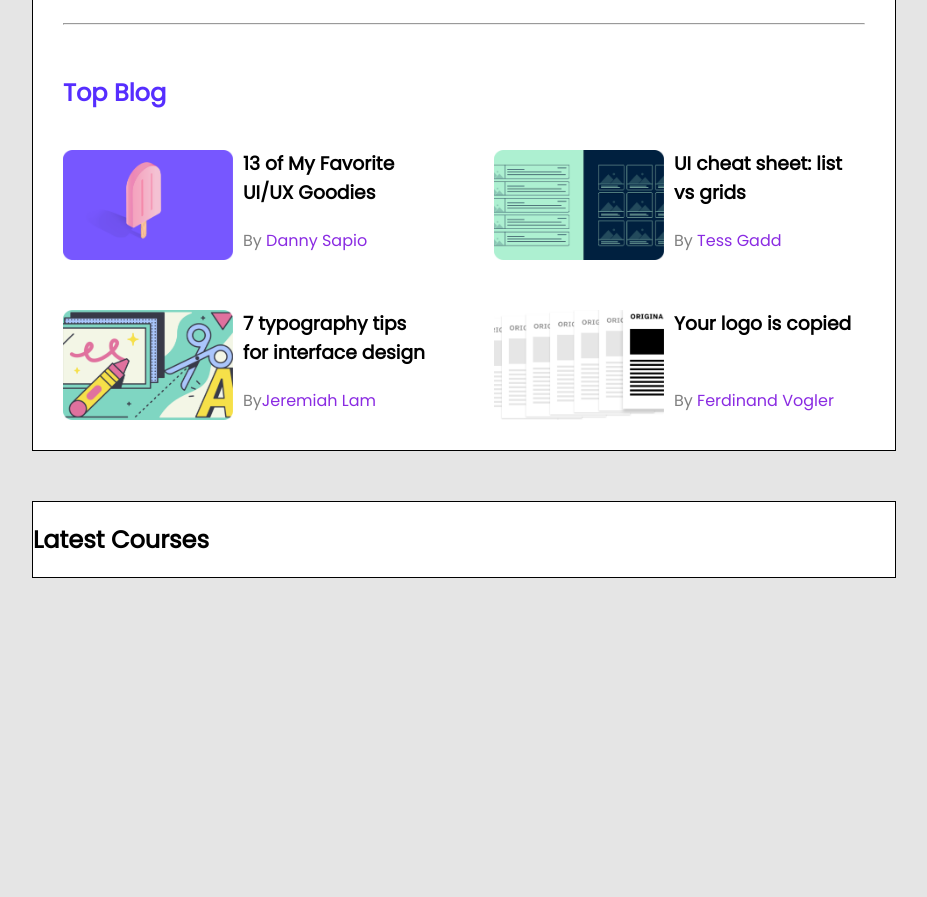
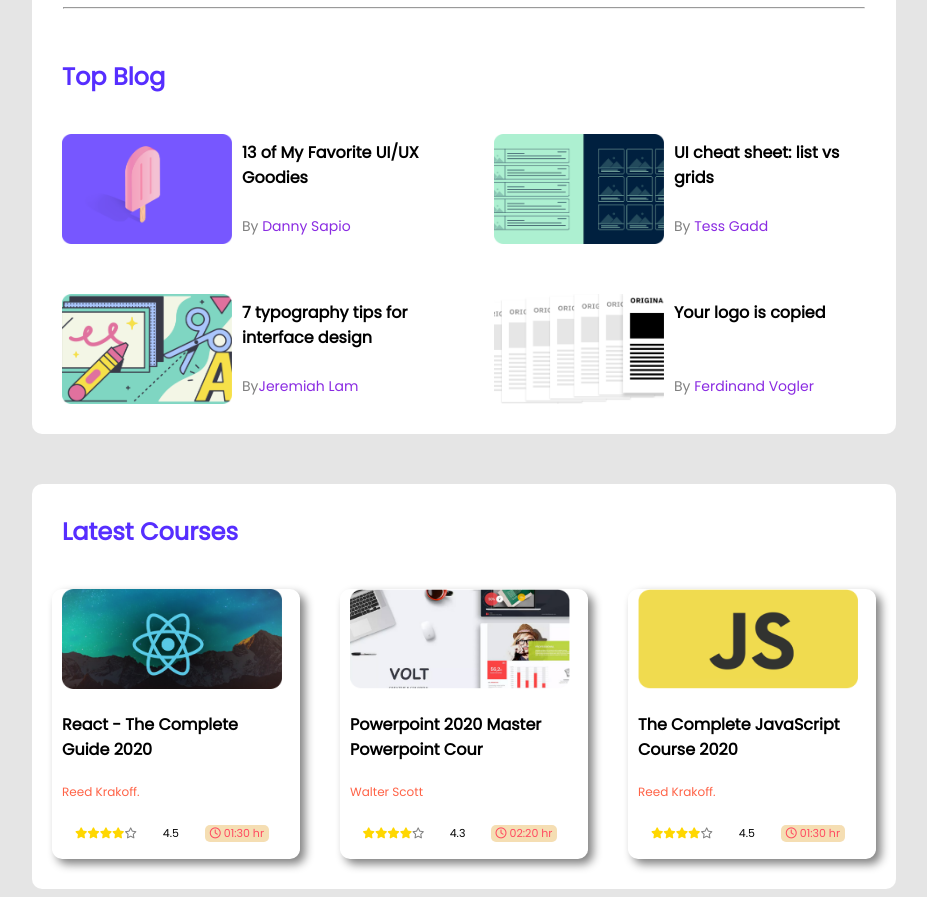
Before and after one commit to Faizul-Rien/responsive-website, a plain HTML site: page index.html in a window 1280 px wide. Shown: the part 420-1317 px from the top of the page, without its empty margins (176-1103 px from the left). Before the commit the page ends 1006 px from the top, so only its background shows below. Drawn offline with Linux system fonts and the light colour scheme.

Commit message:
add second section

```diff
--- a/Css/style.css
+++ b/Css/style.css
@@ -42,6 +42,7 @@ header{
     margin-top: 20px;
     margin-left: 450px;
     margin-bottom: 20px;
+    font-size: 14px;
 }
 .about{
     list-style: none;
@@ -52,6 +53,7 @@ header{
     margin-top: 20px;
     margin-left: 20px;
     margin-bottom: 20px;
+    font-size: 14px;
 }
 .works{
     list-style: none;
@@ -63,6 +65,7 @@ header{
     margin-left: 20px;
     margin-bottom: 20px;
     margin-right: 10px;
+    font-size: 14px;
 }
 nav > ul{
     display: flex;
@@ -73,10 +76,11 @@ nav > ul{
 }
 
 .first-container{
-    border: 1px solid black;
     margin-left: 200px;
     margin-right: 200px;
     background-color: white;
+    border-radius: 10px;
+
 }
 .players{
     display: grid;
@@ -92,15 +96,16 @@ nav > ul{
 }
 .top-players{
     margin-left: 30px;
-    margin-top: 30px;
+    margin-top: 50px;
     color: #562EFF;
+    padding-top: 30px;
 
 }
 .player{
     display: flex;
     align-items: center;
     margin-right: 20px;
-    font-size: 14px;
+    font-size: 12px;
     width: 250px;
     margin-bottom: 20px;
 }
@@ -137,20 +142,86 @@ hr{
 
 .name{
     color: blueviolet;
+    font-size: 14px;
 }
 
 .subject{
     width: 185px;
     height: 60px;
+    font-size: 16px;
+    padding-top: 10px;
 
 }.blog p{
     color:grey;
+    font-size: 14px;
 }
 
 .second-container{
-    border: 1px solid black;
     margin-left: 200px;
     margin-right: 200px;
     background-color: white;
     margin-top: 50px;
+    border-radius: 10px;
 }
+.courses{
+    display: flex;
+}
+.course img{
+    width: 220px;
+    height: 100px;
+}
+.course{
+    width: 250px;
+    height: 270px;
+    margin-left: 20px;
+    margin-top: 20px;
+    margin-bottom: 30px;
+    border-radius: 10px;
+    box-shadow: 5px 5px 10px grey;
+    margin-right: 20px;
+    padding-left: 10px;
+}
+.latest-courses{
+    margin-left: 30px;
+    margin-top: 30px;
+    color: #562EFF;
+    padding-top: 30px;
+}
+.author{
+    color: tomato;
+    font-size: 12px;
+}
+
+.course-title{
+    width: 220px;
+    height: 50px;
+    font-size: 16px;
+}
+ .fa-star{
+    color: gold;
+    font-size: 11px;
+}
+ .far.fa-star{
+    color: grey;
+}
+.ratings{
+    display: flex;
+    align-items: center;
+    justify-content: space-around;
+    width: 220px;
+    height: 30px;
+}
+
+.point{
+    font-size: 11px;
+}
+.duration{
+    font-size: 11px;
+    color: #FF4A60;
+    background-color:wheat;
+    border-radius: 5px;
+    padding: 0px 5px 0px 5px;
+}
+.star{
+    padding-bottom: 4px;
+}
--- a/index.html
+++ b/index.html
@@ -5,6 +5,8 @@
     <meta http-equiv="X-UA-Compatible" content="IE=edge">
     <meta name="viewport" content="width=device-width, initial-scale=1.0">
     <title>Leader Board</title>
+    <script src="https://kit.fontawesome.com/f57d024840.js" crossorigin="anonymous"></script>
+
     <link rel="stylesheet" href="Css/style.css">
 </head>
 <body>
@@ -89,8 +91,44 @@
         </section>
 
         <section class="second-container">
-            <h1>Latest Courses</h1>
+            <h1 class="latest-courses">Latest Courses</h1>
+            <div class="courses">
+                <div class="course"><img src="images/courses/course-1.png" alt="">
+                    <div>
+                        <h3 class="course-title">React - The Complete Guide 2020</h3>
+                        <p><span class="author">Reed Krakoff.</span></p>
+                    </div>
+                    <div class="ratings">
+                        <p class="star"><i class="fas fa-star"></i><i class="fas fa-star"></i><i class="fas fa-star"></i><i class="fas fa-star"></i><i class="far fa-star"></i></p>
+                        <p class="point">4.5</p>
+                        <p class="duration"><i class="far fa-clock"></i> 01:30 hr</p>
+                    </div>
+                </div>
 
+
+                <div class="course"><img src="images/courses/course-2.png" alt="">
+                    <div>
+                        <h3 class="course-title">Powerpoint 2020 Master Powerpoint Cour</h3>
+                        <p><span class="author">Walter Scott</span></p>
+                    </div>
+                    <div class="ratings">
+                        <p class="star"><i class="fas fa-star"></i><i class="fas fa-star"></i><i class="fas fa-star"></i><i class="fas fa-star"></i><i class="far fa-star"></i></p>
+                        <p class="point">4.3</p>
+                        <p class="duration"><i class="far fa-clock"></i> 02:20 hr</p>
+                    </div>
+                </div>
+                <div class="course"><img src="images/courses/course-3.png" alt="">
+                    <div>
+                        <h3 class="course-title">The Complete JavaScript Course 2020</h3>
+                        <p><span class="author">Reed Krakoff.</span></p>
+                    </div>
+                    <div class="ratings">
+                        <p class="star"><i class="fas fa-star"></i><i class="fas fa-star"></i><i class="fas fa-star"></i><i class="fas fa-star"></i><i class="far fa-star"></i></p>
+                        <p class="point">4.5</p>
+                        <p class="duration"><i class="far fa-clock"></i> 01:30 hr</p>
+                    </div>
+                </div>
+            </div>
         </section>
 
 
```
